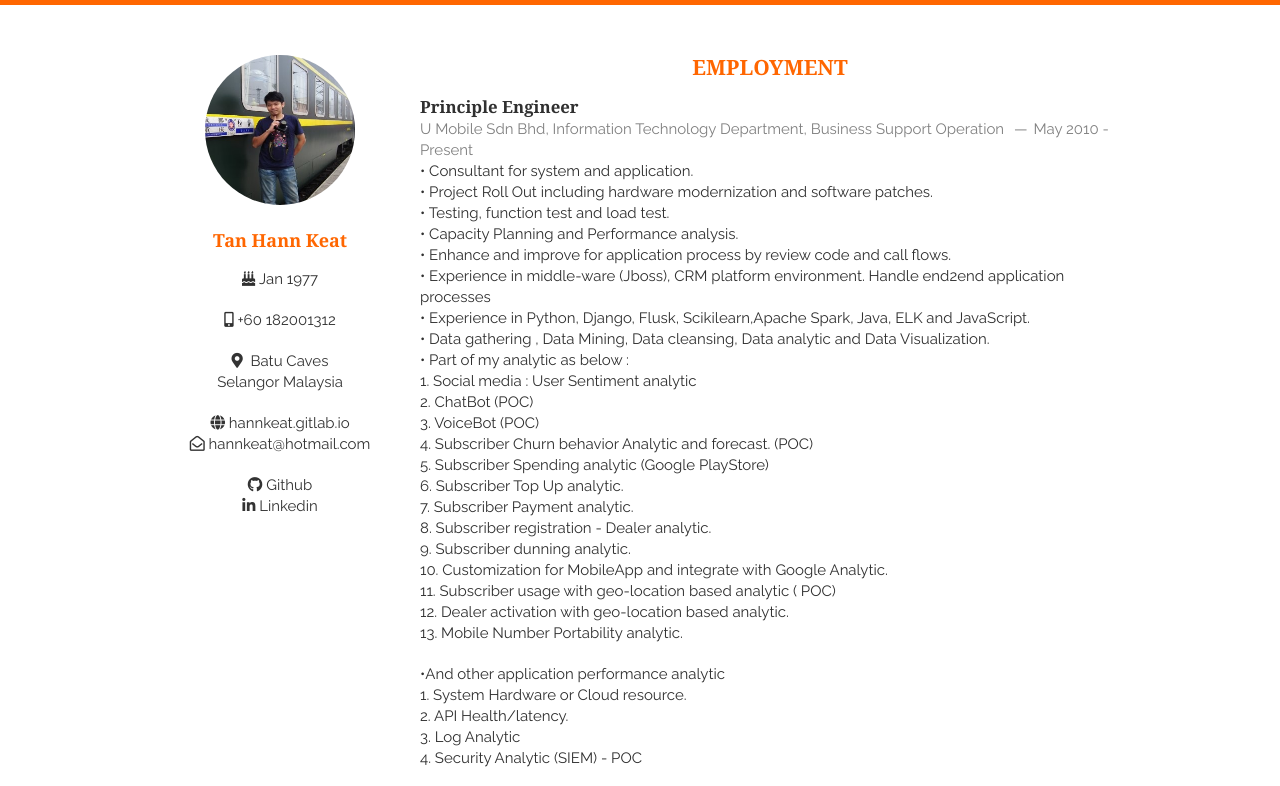
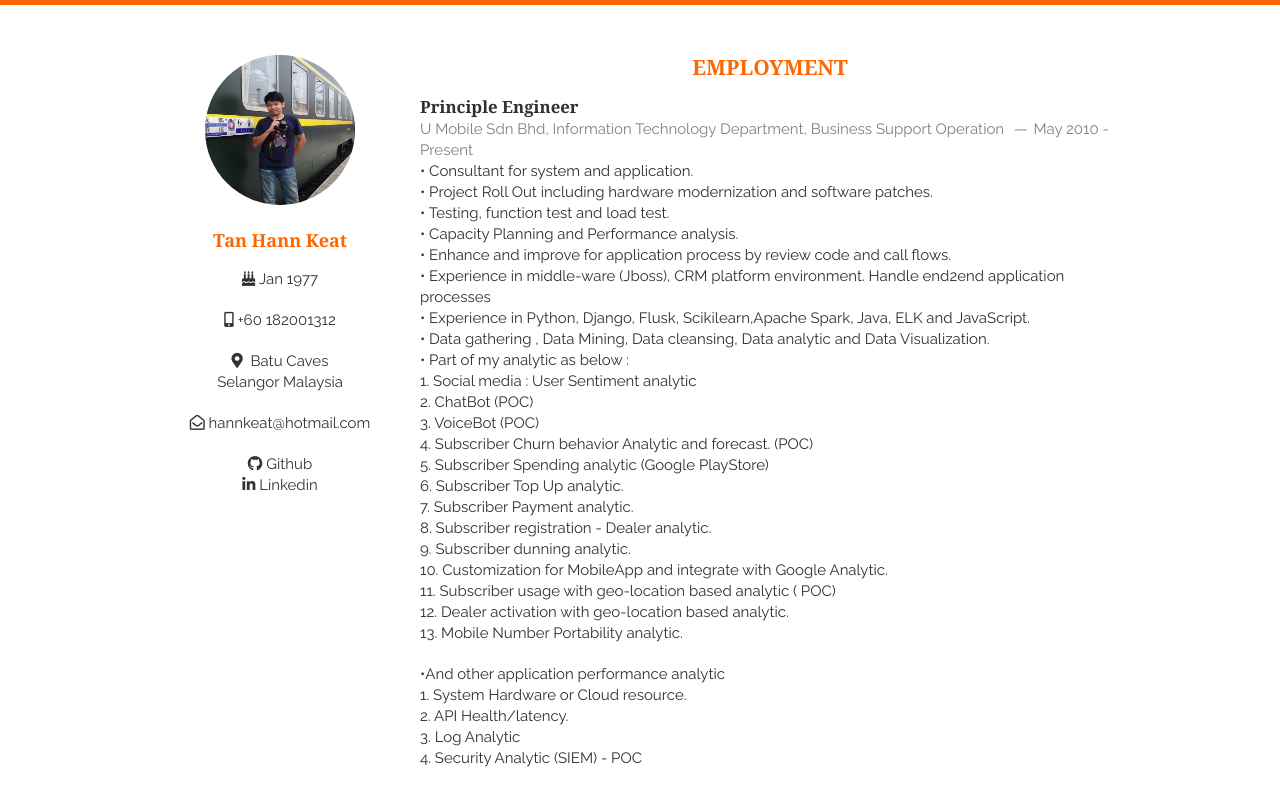
Before and after one commit to hannkeat/myResume, a plain HTML site: page index.html in a window 1280 px wide. Shown: the top 786 px of the page. Drawn offline with Linux system fonts and the light colour scheme.

Commit message:
Update index.html

```diff
--- a/index.html
+++ b/index.html
@@ -46,10 +46,6 @@
         </address>
 
         <p>
-            <a href="https://hannkeat.gitlab.io/">
-                <i class="fas fa-globe"></i>&nbsp;hannkeat.gitlab.io
-            </a>
-            <br/>
             <a href="mailto:hannkeat@hotmail.com">
                 <i class="far fa-envelope-open"></i>&nbsp;hannkeat@hotmail.com
             </a>
```
